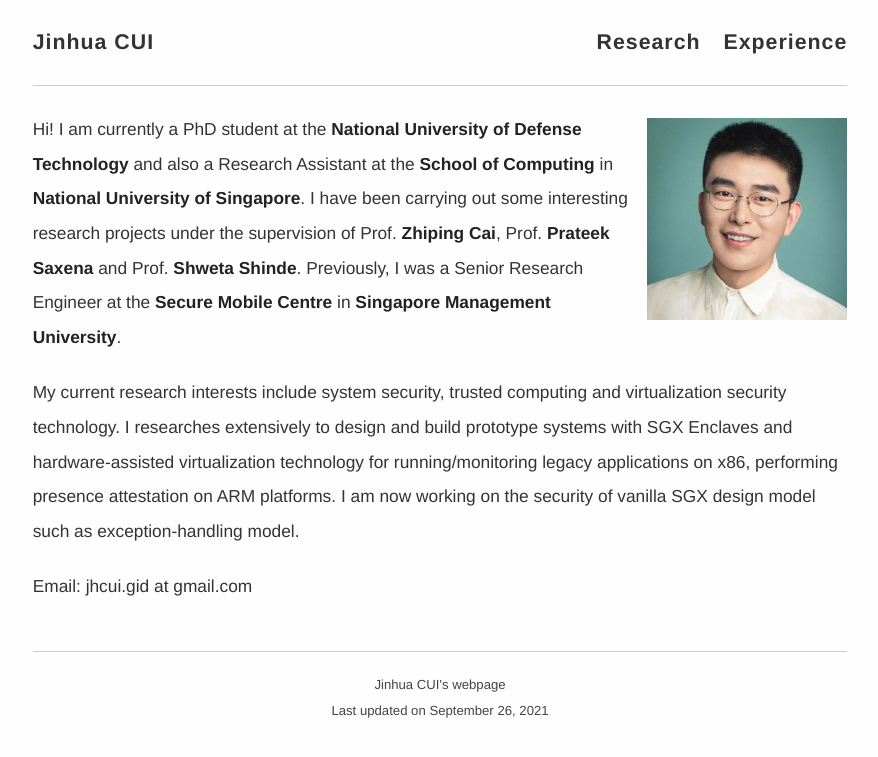
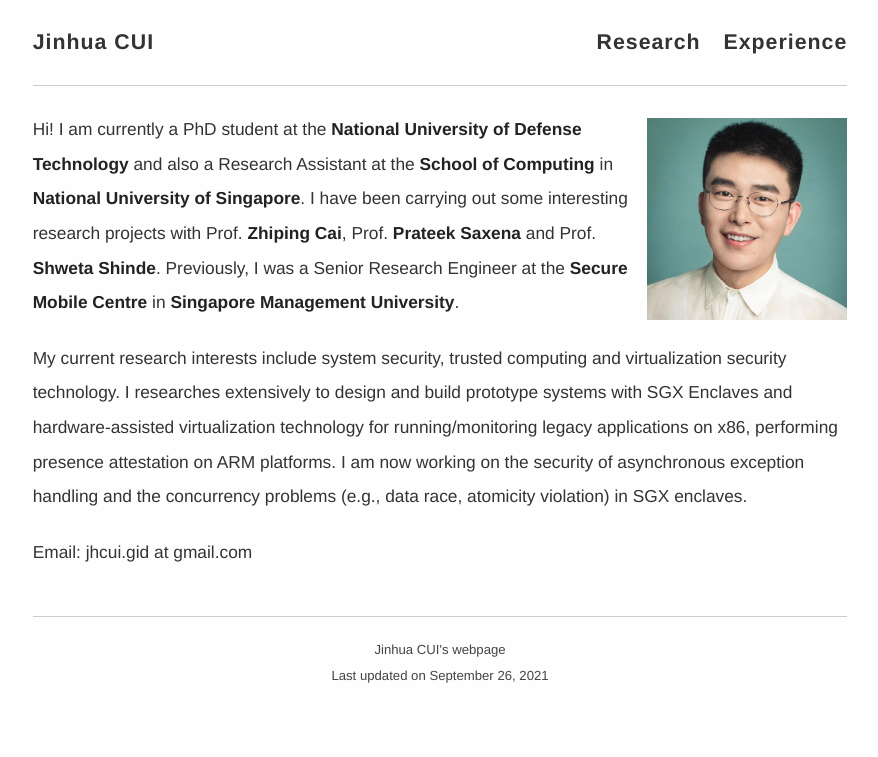
Before and after one commit to cimcs/cimcs.github.io, a Jekyll site: the page built from index.md, in a window 1280 px wide. Shown: the top 757 px of the page, without its empty margins (200-1078 px from the left). Built offline with Jekyll 4.4.1, drawn with Linux system fonts in a browser that asks for light colours; comment, search, counter and statistics services are not loaded.

Commit message:
Update index.md

```diff
--- a/index.md
+++ b/index.md
@@ -6,11 +6,11 @@ permalink: /
 
 {% include image.html url="images/profile_1.jpg" width="200px" align="right" %}
 
-Hi! I am currently a PhD student at the **[National University of Defense Technology]** and also a Research Assistant at the **[School of Computing]** in **[National University of Singapore]**. I have been carrying out some interesting research projects under the supervision of Prof. **[Zhiping Cai]**, Prof. **[Prateek Saxena]** and Prof. **[Shweta Shinde]**. Previously, I was a Senior Research Engineer at the **[Secure Mobile Centre]** in **[Singapore Management University]**.
+Hi! I am currently a PhD student at the **[National University of Defense Technology]** and also a Research Assistant at the **[School of Computing]** in **[National University of Singapore]**. I have been carrying out some interesting research projects with Prof. **[Zhiping Cai]**, Prof. **[Prateek Saxena]** and Prof. **[Shweta Shinde]**. Previously, I was a Senior Research Engineer at the **[Secure Mobile Centre]** in **[Singapore Management University]**.
 
 <!--I obtained my Master degree at the **[Xidian University]**.-->
 
-My current research interests include system security, trusted computing and virtualization security technology. I researches extensively to design and build prototype systems with SGX Enclaves and hardware-assisted virtualization technology for running/monitoring legacy applications on x86, performing presence attestation on ARM platforms. I am now working on the security of vanilla SGX design model such as exception-handling model.
+My current research interests include system security, trusted computing and virtualization security technology. I researches extensively to design and build prototype systems with SGX Enclaves and hardware-assisted virtualization technology for running/monitoring legacy applications on x86, performing presence attestation on ARM platforms. I am now working on the security of asynchronous exception handling and the concurrency problems (e.g., data race, atomicity violation) in SGX enclaves.
 
 Email: jhcui.gid at gmail.com <!-- <br />
 Email: [gchauras@csail.mit.edu] (others) -->
```
